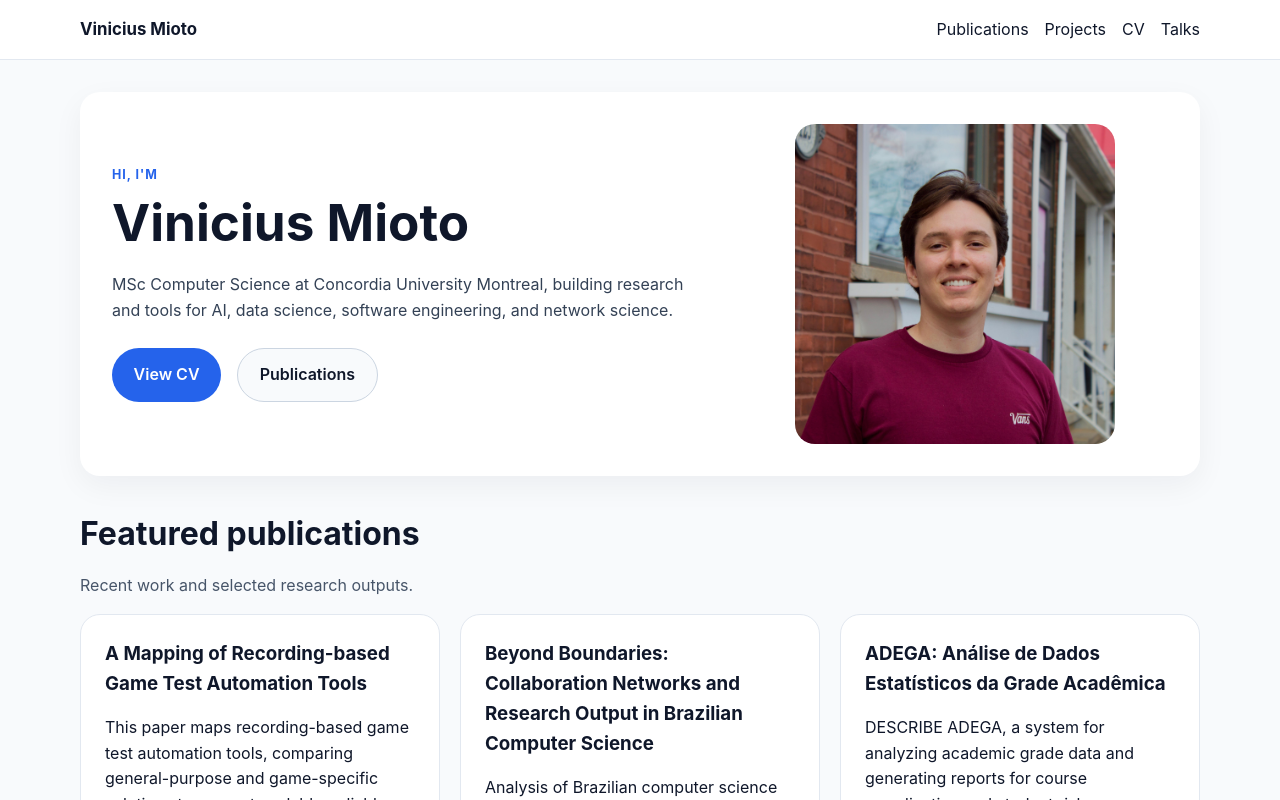
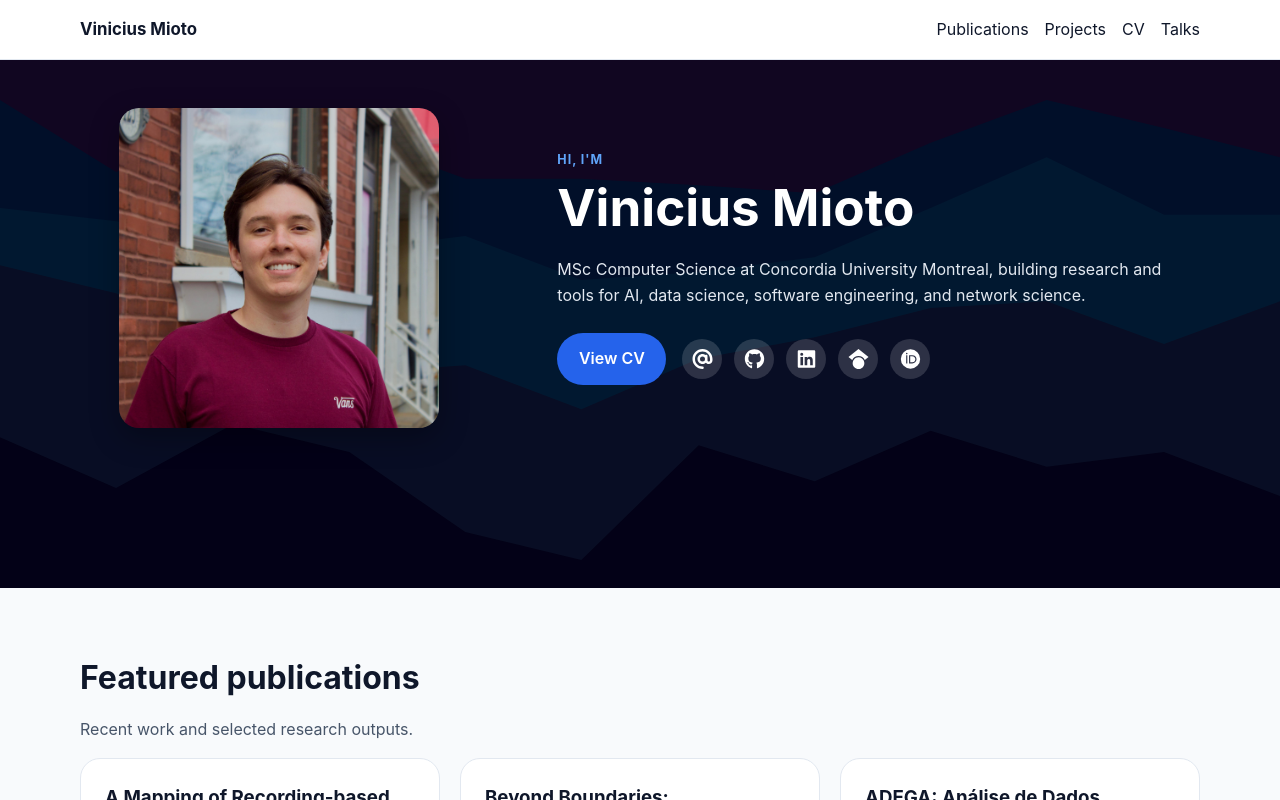
Before and after one commit to viniciusmioto/mioto, a Next.js app: page / in a window 1280 px wide. Shown: the top 800 px of the page. Built offline with nearby package versions, Linux system fonts and the light colour scheme.

Commit message:
feat: finished Hero section

```diff
--- a/app/page.tsx
+++ b/app/page.tsx
@@ -1,5 +1,6 @@
 import Link from 'next/link';
-import { author, publications, projects } from '../lib/data';
+import { publications, projects } from '../lib/data';
+import { Hero } from '../components/Hero';
 import { SectionHeading } from '../components/SectionHeading';
 import { Card } from '../components/Card';
 
@@ -7,21 +8,9 @@ const featuredPublications = publications.filter((publication) => publication.fe
 
 export default function HomePage() {
   return (
-    <div className="page-shell">
-      <section className="hero-card">
-        <div className="hero-copy">
-          <p className="eyebrow">Hi, I'm</p>
-          <h1>{author.name}</h1>
-          <p className="hero-description">{author.role} at {author.organizations[0].name}, building research and tools for AI, data science, software engineering, and network science.</p>
-          <div className="hero-actions">
-            <Link className="button" href="/cv">View CV</Link>
-            <Link className="button button-secondary" href="/publications">Publications</Link>
-          </div>
-        </div>
-        <div className="hero-image">
-          <img src="/avatar.jpg" alt="Profile photo of Vinicius Mioto" />
-        </div>
-      </section>
+    <>
+      <Hero />
+      <div className="page-shell">
 
       <section>
         <SectionHeading title="Featured publications" description="Recent work and selected research outputs." />
@@ -55,5 +44,6 @@ export default function HomePage() {
         </div>
       </section>
     </div>
+      </>
   );
 }
--- a/components/Footer.tsx
+++ b/components/Footer.tsx
@@ -2,7 +2,13 @@ export function Footer() {
   return (
     <footer className="site-footer">
       <div className="container">
-        <p>Built with Next.js — content migrated from the Hugo site.</p>
+        <p>Built with Next.js.</p>
+        <p>
+          © 2026 VM. This work is licensed under{' '}
+          <a href="https://creativecommons.org/licenses/by-nc-nd/4.0/" target="_blank" rel="noopener noreferrer">
+            CC BY NC ND 4.0
+          </a>
+        </p>
       </div>
     </footer>
   );
--- /dev/null
+++ b/components/Hero.tsx
@@ -0,0 +1,42 @@
+import Link from 'next/link';
+import { FontAwesomeIcon } from '@fortawesome/react-fontawesome';
+import { faAt } from '@fortawesome/free-solid-svg-icons';
+import { faGithub, faLinkedin, faGoogleScholar, faOrcid } from '@fortawesome/free-brands-svg-icons';
+import { author } from '../lib/data';
+
+export function Hero() {
+  const socialLinks = [
+    { href: `mailto:${author.email}`, label: 'Email', icon: faAt },
+    { href: author.github, label: 'GitHub', icon: faGithub },
+    { href: author.linkedin, label: 'LinkedIn', icon: faLinkedin },
+    { href: author.scholar, label: 'Google Scholar', icon: faGoogleScholar },
+    { href: author.orcid, label: 'ORCID', icon: faOrcid },
+  ];
+
+  return (
+    <section className="hero">
+      <div className="hero-image">
+        <img src="/avatar.jpg" alt="Profile photo of Vinicius Mioto" />
+      </div>
+      <div className="hero-copy">
+        <p className="eyebrow">Hi, I'm</p>
+        <h1>{author.name}</h1>
+        <p className="hero-description">
+          {author.role} at {author.organizations[0].name}, building research and tools for AI, data science, software engineering, and network science.
+        </p>
+        <div className="hero-actions">
+          <Link className="button" href="/cv">
+            View CV
+          </Link>
+          <div className="social-links">
+            {socialLinks.map((link) => (
+              <a key={link.label} href={link.href} title={link.label} className="social-icon">
+                <FontAwesomeIcon icon={link.icon} />
+              </a>
+            ))}
+          </div>
+        </div>
+      </div>
+    </section>
+  );
+}
--- a/package.json
+++ b/package.json
@@ -9,6 +9,10 @@
     "lint": "next lint"
   },
   "dependencies": {
+    "@fortawesome/fontawesome-svg-core": "^7.2.0",
+    "@fortawesome/free-brands-svg-icons": "^7.2.0",
+    "@fortawesome/free-solid-svg-icons": "^7.2.0",
+    "@fortawesome/react-fontawesome": "^3.3.1",
     "next": "15.2.0",
     "react": "18.3.1",
     "react-dom": "18.3.1"
--- a/styles/globals.css
+++ b/styles/globals.css
@@ -33,6 +33,19 @@ a {
 a {
   color: inherit;
   text-decoration: none;
+}
+
+a:hover,
+a:focus-visible {
+  color: #60a5fa;
+  text-decoration: underline;
+}
+
+a:hover .social-icon,
+a:focus-visible .social-icon,
+.social-icon:hover,
+.social-icon:focus-visible {
+  color: #60a5fa;
 }
 
 .site-header,
@@ -74,16 +87,35 @@ a {
   padding: 2rem 0 4rem;
 }
 
-.hero-card {
+.hero {
+  margin-top: 0;
   display: grid;
   gap: 2rem;
-  background: #ffffff;
-  padding: 2rem;
-  border-radius: 1.25rem;
-  box-shadow: 0 10px 30px rgba(15, 23, 42, 0.05);
-  grid-template-columns: 1.4fr 1fr;
+  background: url('/stacked-peaks.svg') no-repeat center/cover;
+  padding: 3rem 2rem 10rem;
+  border-radius: 0;
+  grid-template-columns: 1fr 1.4fr;
   align-items: center;
-  margin-bottom: 2rem;
+  margin: 0 calc(-50vw + 50%);
+  margin-bottom: 0cm;
+  width: 100vw;
+  color: #ffffff;
+  position: relative;
+  overflow: hidden;
+}
+
+.hero::before {
+  content: '';
+  position: absolute;
+  inset: 0;
+  background: rgba(0, 0, 0, 0.3);
+  pointer-events: none;
+  z-index: 1;
+}
+
+.hero > * {
+  position: relative;
+  z-index: 2;
 }
 
 .hero-copy {
@@ -92,29 +124,31 @@ a {
 
 .eyebrow {
   margin: 0 0 0.75rem;
-  color: #2563eb;
+  color: #60a5fa;
   font-weight: 700;
   letter-spacing: 0.08em;
   text-transform: uppercase;
   font-size: 0.78rem;
 }
 
-.hero-card h1 {
+.hero h1 {
   margin: 0;
   font-size: clamp(2.5rem, 4vw, 4rem);
   line-height: 1;
+  color: #ffffff;
 }
 
 .hero-description {
   margin: 1.5rem 0;
   max-width: 42rem;
-  color: #334155;
+  color: #e2e8f0;
 }
 
 .hero-actions {
   display: flex;
   flex-wrap: wrap;
   gap: 1rem;
+  align-items: center;
 }
 
 .button,
@@ -149,6 +183,8 @@ a {
 .meta-link:hover,
 .panel-link:hover {
   transform: translateY(-1px);
+  color: #60a5fa;
+  text-decoration: underline;
 }
 
 .hero-image {
@@ -160,6 +196,30 @@ a {
   width: min(320px, 100%);
   border-radius: 1.25rem;
   object-fit: cover;
+  box-shadow: 0 10px 30px rgba(0, 0, 0, 0.3);
+}
+
+.social-links {
+  display: flex;
+  gap: 0.75rem;
+}
+
+.social-icon {
+  display: inline-flex;
+  align-items: center;
+  justify-content: center;
+  width: 2.5rem;
+  height: 2.5rem;
+  font-size: 1.25rem;
+  background: rgba(255, 255, 255, 0.15);
+  border-radius: 50%;
+  transition: all 0.15s ease;
+  color: #ffffff;
+}
+
+.social-icon:hover {
+  background: rgba(255, 255, 255, 0.25);
+  transform: translateY(-2px);
 }
 
 .section-heading {
@@ -312,7 +372,7 @@ a {
 }
 
 @media (max-width: 900px) {
-  .hero-card {
+  .hero {
     grid-template-columns: 1fr;
   }
 }
@@ -323,7 +383,7 @@ a {
     width: calc(100% - 1.5rem);
   }
 
-  .hero-card {
+  .hero {
     padding: 1.5rem;
   }
 
```
Also changed, not shown: 1 other file (tests, documents, lock files or other folders).
